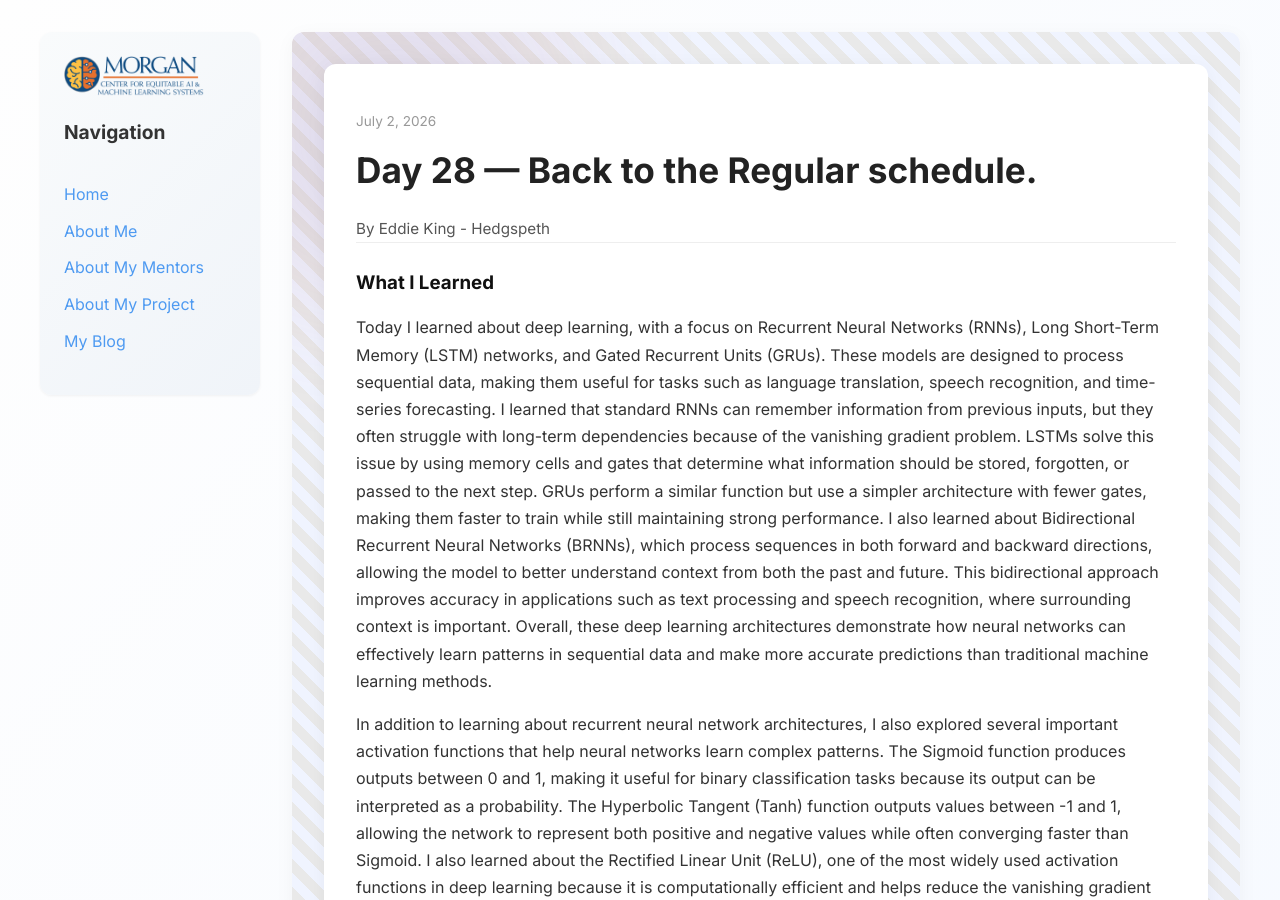
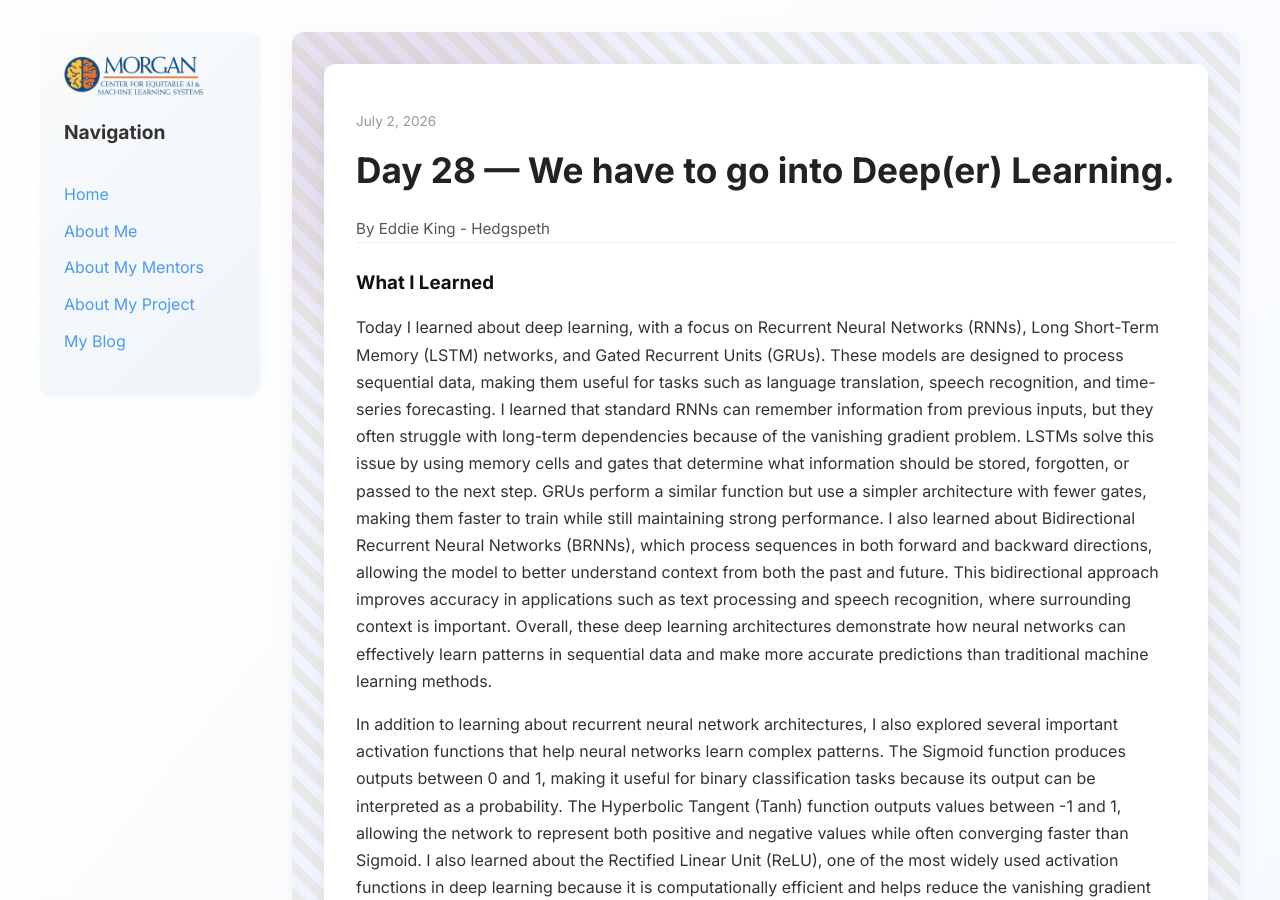
Before and after one commit to eddiejkh-del/eddiejkh-delceamls26.github.io, a Jekyll site: the page built from _posts/2026-07-02-day-28.md, in a window 1280 px wide and 900 px high. Built offline with Jekyll 4.4.1, drawn with Linux system fonts in a browser that asks for light colours.

Commit message:
Update 2026-07-02-day-28.md

```diff
--- a/_posts/2026-07-02-day-28.md
+++ b/_posts/2026-07-02-day-28.md
@@ -1,6 +1,6 @@
 ---
 layout: post
-title: "Day 28 — Back to the Regular schedule."
+title: "Day 28 — We have to go into Deep(er) Learning."
 date: 2026-07-02
 permalink: /day28.html
 tags: ["onboarding", "research"]
```
